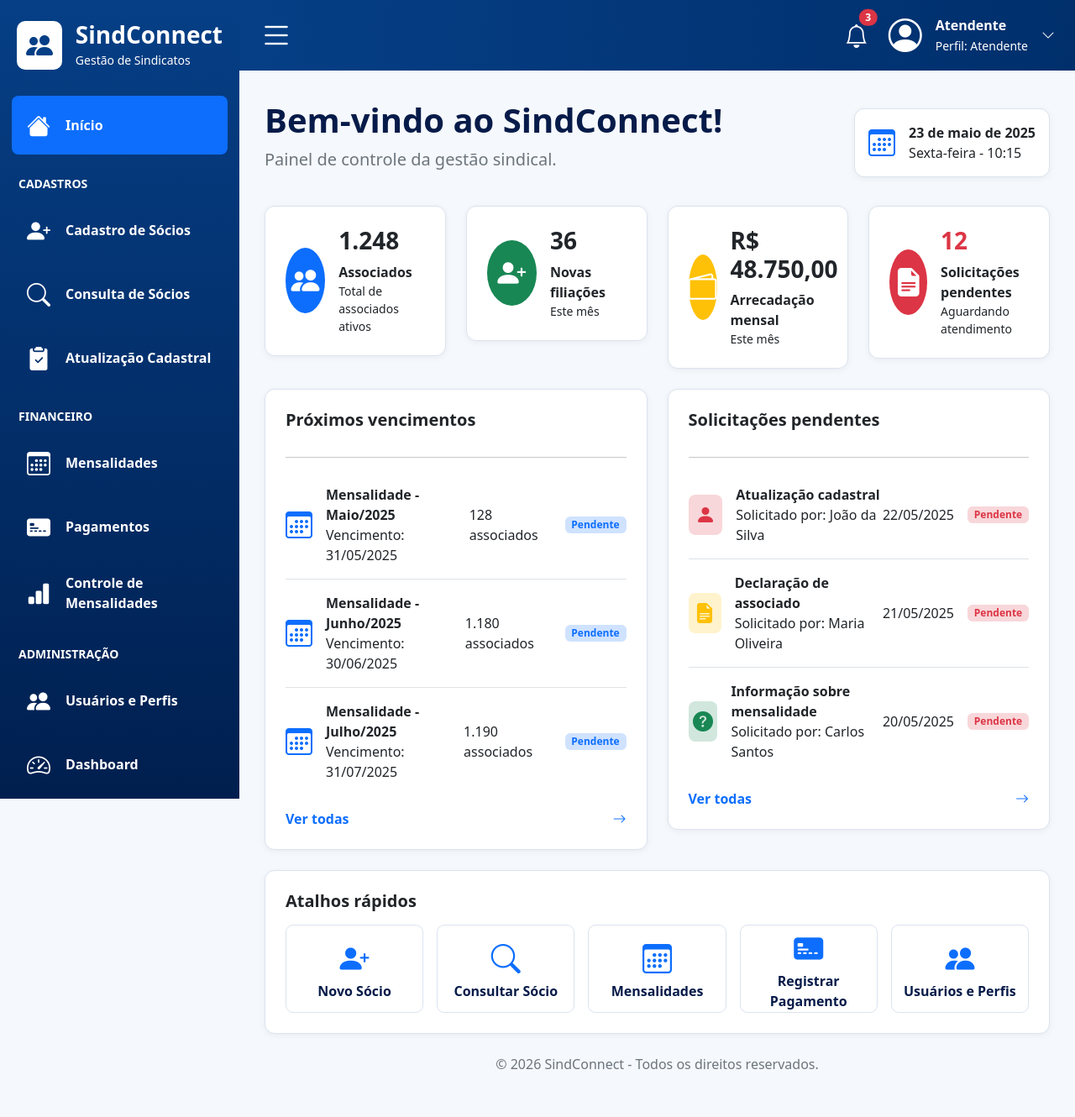
After one commit to SANTOSABEL2021/sindconnect, a Django app: page /socios/ in a window 1280 px wide. The commit adds this page. Shown: the whole page at 84% size. Run offline with Django 5.2, Linux system fonts and the light colour scheme.

Commit message:
exemplos com bootstrap

```diff
--- a/sindconnect/app/urls.py
+++ b/sindconnect/app/urls.py
@@ -1,7 +1,10 @@
 from django.contrib import admin
 from django.urls import path
 from .views import home
+from . import views
 
 urlpatterns = [
     path('', home, name='home'),
+    path('socios/', views.socios, name='socios'),
+    path('exemplos/', views.exemplos, name='exemplos'),
 ]
--- a/sindconnect/app/views.py
+++ b/sindconnect/app/views.py
@@ -3,3 +3,9 @@ from django.shortcuts import render
 def home(request):
     pais = 'Gana'
     return render(request, 'home.html', {'pais':pais})
+
+def socios(request):
+    return render(request,'socios.html')
+
+def exemplos(request):
+    return render(request,'exemplos.html')
--- /dev/null
+++ b/sindconnect/static/css/estilo.css
@@ -0,0 +1,106 @@
+body {
+            background: #f5f8fc;
+            color: #061b49;
+        }
+
+.sidebar {
+            width: 285px;
+            min-height: 100vh;
+            background: linear-gradient(180deg, #063f86, #001f4f);
+            color: white;
+            position: fixed;
+            left: 0;
+            top: 0;
+        }
+
+.logo-box {
+            padding: 25px 20px;
+        }
+
+.logo-icon {
+            width: 58px;
+            height: 58px;
+            background: white;
+            color: #063f86;
+            border-radius: 10px;
+            display: grid;
+            place-items: center;
+            font-size: 32px;
+        }
+
+.menu-link {
+            color: white;
+            text-decoration: none;
+            display: flex;
+            align-items: center;
+            gap: 18px;
+            padding: 14px 18px;
+            margin: 6px 14px;
+            border-radius: 8px;
+            font-weight: 600;
+        }
+
+        .menu-link:hover,
+        .menu-link.active {
+            background: #0d6efd;
+            color: white;
+        }
+
+        .menu-title {
+            font-size: 14px;
+            font-weight: bold;
+            margin: 24px 22px 10px;
+        }
+
+        .topbar {
+            height: 84px;
+            background: linear-gradient(90deg, #063f86, #002f6c);
+            margin-left: 285px;
+            color: white;
+        }
+
+        .content {
+            margin-left: 285px;
+            padding: 35px 30px;
+        }
+
+        .card-custom {
+            border: 1px solid #dbe3ef;
+            border-radius: 12px;
+            box-shadow: 0 2px 8px rgba(0,0,0,.05);
+        }
+
+        .circle-icon {
+            width: 78px;
+            height: 78px;
+            border-radius: 50%;
+            display: grid;
+            place-items: center;
+            color: white;
+            font-size: 34px;
+        }
+
+        .quick-card {
+            height: 105px;
+            border: 1px solid #dbe3ef;
+            border-radius: 9px;
+            display: grid;
+            place-items: center;
+            color: #061b49;
+            text-decoration: none;
+            font-weight: 600;
+        }
+
+        .quick-card i {
+            font-size: 35px;
+            color: #0d6efd;
+        }
+
+        .small-icon {
+            width: 48px;
+            height: 48px;
+            border-radius: 8px;
+            display: grid;
+            place-items: center;
+            font-size: 24px;
+        }
--- a/sindconnect/templates/home.html
+++ b/sindconnect/templates/home.html
@@ -13,6 +13,11 @@
         color: blue;
     }
 </style>
+<h1>SindConnect</h1>
+
+<a href="/socios/">Sócios</a>
+<a href="/exemplos/">Exemplos</a>
+
 <!-- Button trigger modal -->
 <button type="button" class="btn btn-primary" data-bs-toggle="modal" data-bs-target="#exampleModal">
     Launch demo modal
--- /dev/null
+++ b/sindconnect/templates/socios.html
@@ -0,0 +1,343 @@
+{% load static %}
+<!DOCTYPE html>
+<html lang="pt-br">
+<head>
+    <meta charset="UTF-8">
+    <title>SindConnect</title>
+
+    <link href="https://cdn.jsdelivr.net/npm/bootstrap@5.3.8/dist/css/bootstrap.min.css" rel="stylesheet">
+    <link href="https://cdn.jsdelivr.net/npm/bootstrap-icons@1.11.3/font/bootstrap-icons.css" rel="stylesheet">
+    <link rel="stylesheet" href="{% static '/css/estilo.css' %}"></link>
+
+
+
+</head>
+
+<body>
+
+<!-- MENU LATERAL -->
+<aside class="sidebar">
+
+    <div class="logo-box d-flex align-items-center gap-3">
+        <div class="logo-icon">
+            <i class="bi bi-people-fill"></i>
+        </div>
+        <div>
+            <h3 class="m-0 fw-bold">SindConnect</h3>
+            <small>Gestão de Sindicatos</small>
+        </div>
+    </div>
+
+    <a href="#" class="menu-link active">
+        <i class="bi bi-house-fill fs-3"></i> Início
+    </a>
+
+    <div class="menu-title">CADASTROS</div>
+
+    <a href="#" class="menu-link">
+        <i class="bi bi-person-plus-fill fs-3"></i> Cadastro de Sócios
+    </a>
+
+    <a href="#" class="menu-link">
+        <i class="bi bi-search fs-3"></i> Consulta de Sócios
+    </a>
+
+    <a href="#" class="menu-link">
+        <i class="bi bi-clipboard2-check-fill fs-3"></i> Atualização Cadastral
+    </a>
+
+    <div class="menu-title">FINANCEIRO</div>
+
+    <a href="#" class="menu-link">
+        <i class="bi bi-calendar3 fs-3"></i> Mensalidades
+    </a>
+
+    <a href="#" class="menu-link">
+        <i class="bi bi-credit-card-2-front-fill fs-3"></i> Pagamentos
+    </a>
+
+    <a href="#" class="menu-link">
+        <i class="bi bi-bar-chart-fill fs-3"></i> Controle de Mensalidades
+    </a>
+
+    <div class="menu-title">ADMINISTRAÇÃO</div>
+
+    <a href="#" class="menu-link">
+        <i class="bi bi-people-fill fs-3"></i> Usuários e Perfis
+    </a>
+
+    <a href="#" class="menu-link">
+        <i class="bi bi-speedometer2 fs-3"></i> Dashboard
+    </a>
+
+</aside>
+
+<!-- TOPO -->
+<header class="topbar d-flex align-items-center justify-content-between px-4">
+
+    <div>
+        <i class="bi bi-list fs-1"></i>
+    </div>
+
+    <div class="d-flex align-items-center gap-4">
+
+        <div class="position-relative">
+            <i class="bi bi-bell fs-3"></i>
+            <span class="position-absolute top-0 start-100 translate-middle badge rounded-pill bg-danger">
+                3
+            </span>
+        </div>
+
+        <div class="d-flex align-items-center gap-3">
+            <i class="bi bi-person-circle fs-1"></i>
+            <div>
+                <strong>Atendente</strong><br>
+                <small>Perfil: Atendente</small>
+            </div>
+            <i class="bi bi-chevron-down"></i>
+        </div>
+
+    </div>
+
+</header>
+
+
+<main class="content">
+
+    <div class="d-flex justify-content-between align-items-center mb-4">
+        <div>
+            <h1 class="fw-bold">Bem-vindo ao SindConnect!</h1>
+            <p class="fs-5 text-secondary">Painel de controle da gestão sindical.</p>
+        </div>
+
+        <div class="card card-custom p-3">
+            <div class="d-flex align-items-center gap-3">
+                <i class="bi bi-calendar3 text-primary fs-2"></i>
+                <div>
+                    <strong>23 de maio de 2025</strong><br>
+                    <span>Sexta-feira - 10:15</span>
+                </div>
+            </div>
+        </div>
+    </div>
+
+
+    <div class="row g-4 mb-4">
+
+        <div class="col-md-3">
+            <div class="card card-custom p-4">
+                <div class="d-flex align-items-center gap-3">
+                    <div class="circle-icon bg-primary">
+                        <i class="bi bi-people-fill"></i>
+                    </div>
+                    <div>
+                        <h3 class="fw-bold">1.248</h3>
+                        <strong>Associados</strong>
+                        <p class="mb-0 small">Total de associados ativos</p>
+                    </div>
+                </div>
+            </div>
+        </div>
+
+        <div class="col-md-3">
+            <div class="card card-custom p-4">
+                <div class="d-flex align-items-center gap-3">
+                    <div class="circle-icon bg-success">
+                        <i class="bi bi-person-plus-fill"></i>
+                    </div>
+                    <div>
+                        <h3 class="fw-bold">36</h3>
+                        <strong>Novas filiações</strong>
+                        <p class="mb-0 small">Este mês</p>
+                    </div>
+                </div>
+            </div>
+        </div>
+
+        <div class="col-md-3">
+            <div class="card card-custom p-4">
+                <div class="d-flex align-items-center gap-3">
+                    <div class="circle-icon bg-warning">
+                        <i class="bi bi-wallet2"></i>
+                    </div>
+                    <div>
+                        <h3 class="fw-bold">R$ 48.750,00</h3>
+                        <strong>Arrecadação mensal</strong>
+                        <p class="mb-0 small">Este mês</p>
+                    </div>
+                </div>
+            </div>
+        </div>
+
+        <div class="col-md-3">
+            <div class="card card-custom p-4">
+                <div class="d-flex align-items-center gap-3">
+                    <div class="circle-icon bg-danger">
+                        <i class="bi bi-file-earmark-text-fill"></i>
+                    </div>
+                    <div>
+                        <h3 class="fw-bold text-danger">12</h3>
+                        <strong>Solicitações pendentes</strong>
+                        <p class="mb-0 small">Aguardando atendimento</p>
+                    </div>
+                </div>
+            </div>
+        </div>
+
+    </div>
+
+
+    <div class="row g-4 mb-4">
+
+        <div class="col-md-6">
+            <div class="card card-custom p-4">
+                <h5 class="fw-bold mb-3">Próximos vencimentos</h5>
+                <hr>
+
+                <div class="d-flex align-items-center justify-content-between py-3 border-bottom">
+                    <i class="bi bi-calendar3 text-primary fs-2"></i>
+                    <div class="flex-grow-1 ms-3">
+                        <strong>Mensalidade - Maio/2025</strong><br>
+                        <span>Vencimento: 31/05/2025</span>
+                    </div>
+                    <span>128 associados</span>
+                    <span class="badge bg-primary-subtle text-primary ms-3">Pendente</span>
+                </div>
+
+                <div class="d-flex align-items-center justify-content-between py-3 border-bottom">
+                    <i class="bi bi-calendar3 text-primary fs-2"></i>
+                    <div class="flex-grow-1 ms-3">
+                        <strong>Mensalidade - Junho/2025</strong><br>
+                        <span>Vencimento: 30/06/2025</span>
+                    </div>
+                    <span>1.180 associados</span>
+                    <span class="badge bg-primary-subtle text-primary ms-3">Pendente</span>
+                </div>
+
+                <div class="d-flex align-items-center justify-content-between py-3">
+                    <i class="bi bi-calendar3 text-primary fs-2"></i>
+                    <div class="flex-grow-1 ms-3">
+                        <strong>Mensalidade - Julho/2025</strong><br>
+                        <span>Vencimento: 31/07/2025</span>
+                    </div>
+                    <span>1.190 associados</span>
+                    <span class="badge bg-primary-subtle text-primary ms-3">Pendente</span>
+                </div>
+
+                <a href="#" class="text-decoration-none fw-bold mt-3 d-block">
+                    Ver todas <i class="bi bi-arrow-right float-end"></i>
+                </a>
+            </div>
+        </div>
+
+        <div class="col-md-6">
+            <div class="card card-custom p-4">
+                <h5 class="fw-bold mb-3">Solicitações pendentes</h5>
+                <hr>
+
+                <div class="d-flex align-items-center justify-content-between py-3 border-bottom">
+                    <div class="small-icon bg-danger-subtle text-danger">
+                        <i class="bi bi-person-fill"></i>
+                    </div>
+                    <div class="flex-grow-1 ms-3">
+                        <strong>Atualização cadastral</strong><br>
+                        <span>Solicitado por: João da Silva</span>
+                    </div>
+                    <span>22/05/2025</span>
+                    <span class="badge bg-danger-subtle text-danger ms-3">Pendente</span>
+                </div>
+
+                <div class="d-flex align-items-center justify-content-between py-3 border-bottom">
+                    <div class="small-icon bg-warning-subtle text-warning">
+                        <i class="bi bi-file-earmark-text-fill"></i>
+                    </div>
+                    <div class="flex-grow-1 ms-3">
+                        <strong>Declaração de associado</strong><br>
+                        <span>Solicitado por: Maria Oliveira</span>
+                    </div>
+                    <span>21/05/2025</span>
+                    <span class="badge bg-danger-subtle text-danger ms-3">Pendente</span>
+                </div>
+
+                <div class="d-flex align-items-center justify-content-between py-3">
+                    <div class="small-icon bg-success-subtle text-success">
+                        <i class="bi bi-question-circle-fill"></i>
+                    </div>
+                    <div class="flex-grow-1 ms-3">
+                        <strong>Informação sobre mensalidade</strong><br>
+                        <span>Solicitado por: Carlos Santos</span>
+                    </div>
+                    <span>20/05/2025</span>
+                    <span class="badge bg-danger-subtle text-danger ms-3">Pendente</span>
+                </div>
+
+                <a href="#" class="text-decoration-none fw-bold mt-3 d-block">
+                    Ver todas <i class="bi bi-arrow-right float-end"></i>
+                </a>
+            </div>
+        </div>
+
+    </div>
+
+
+    <div class="card card-custom p-4">
+        <h5 class="fw-bold mb-3">Atalhos rápidos</h5>
+
+        <div class="row g-3">
+            <div class="col">
+                <a href="#" class="quick-card">
+                    <div class="text-center">
+                        <i class="bi bi-person-plus-fill"></i>
+                        <div>Novo Sócio</div>
+                    </div>
+                </a>
+            </div>
+
+            <div class="col">
+                <a href="#" class="quick-card">
+                    <div class="text-center">
+                        <i class="bi bi-search"></i>
+                        <div>Consultar Sócio</div>
+                    </div>
+                </a>
+            </div>
+
+            <div class="col">
+                <a href="#" class="quick-card">
+                    <div class="text-center">
+                        <i class="bi bi-calendar3"></i>
+                        <div>Mensalidades</div>
+                    </div>
+                </a>
+            </div>
+
+            <div class="col">
+                <a href="#" class="quick-card">
+                    <div class="text-center">
+                        <i class="bi bi-credit-card-2-front-fill"></i>
+                        <div>Registrar Pagamento</div>
+                    </div>
+                </a>
+            </div>
+
+            <div class="col">
+                <a href="#" class="quick-card">
+                    <div class="text-center">
+                        <i class="bi bi-people-fill"></i>
+                        <div>Usuários e Perfis</div>
+                    </div>
+                </a>
+            </div>
+        </div>
+    </div>
+
+    <p class="text-center text-secondary mt-4">
+        © 2026 SindConnect - Todos os direitos reservados.
+    </p>
+
+</main>
+
+<script src="https://cdn.jsdelivr.net/npm/bootstrap@5.3.8/dist/js/bootstrap.bundle.min.js"></script>
+
+</body>
+</html>
```
Also changed, not shown: sindconnect/templates/exemplos.html (added, +116 -0 lines).
